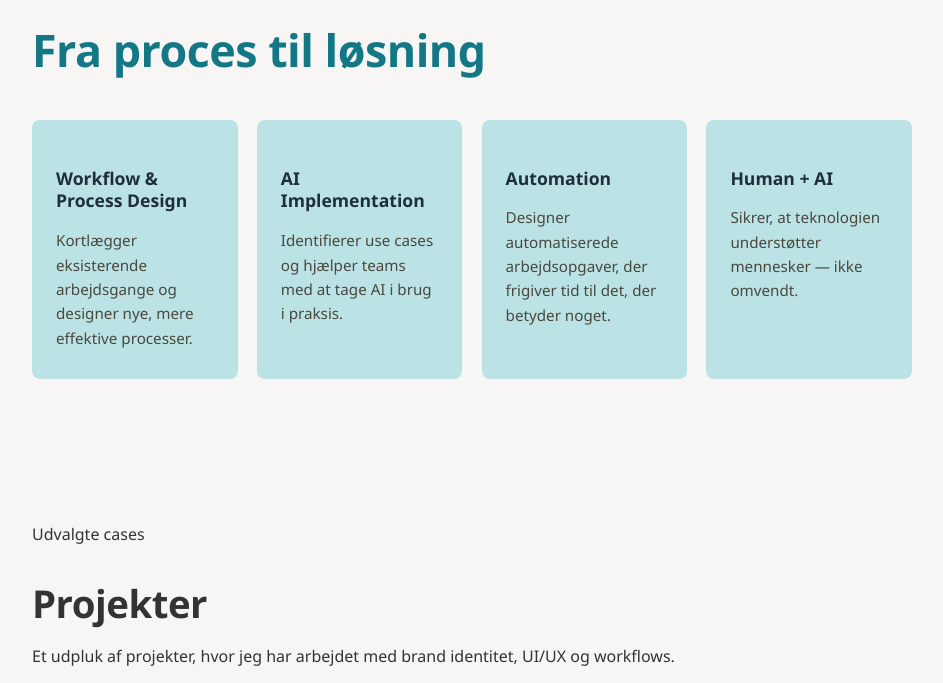
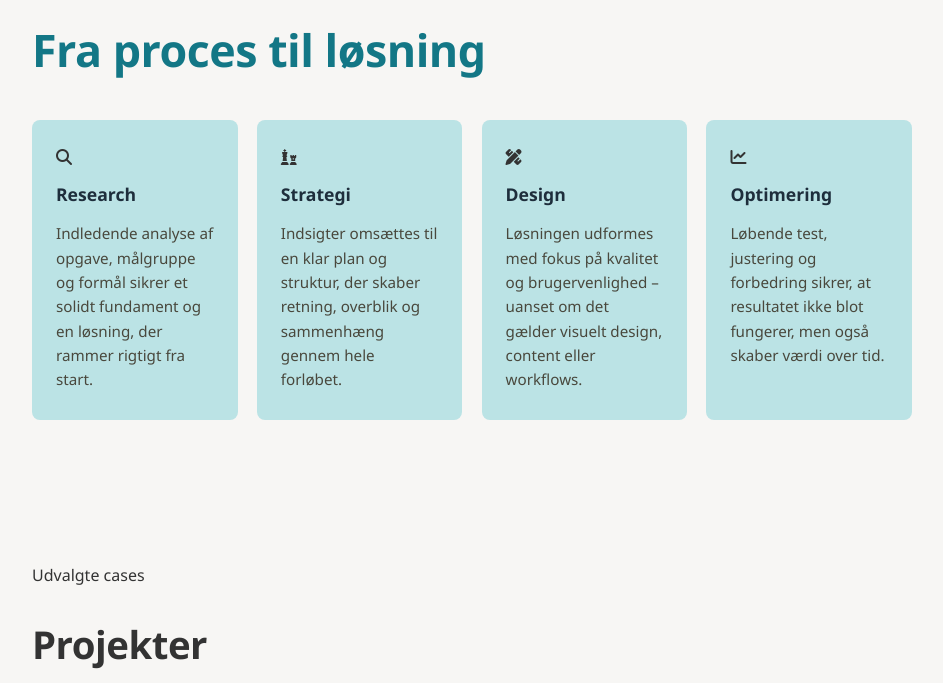
Before and after one commit to saneelahafeez/Web_Portfolio, a plain HTML site: page index.html in a window 1280 px wide. Shown: the part 1220-1903 px from the top of the page, without its empty margins (168-1111 px from the left). Drawn offline with Linux system fonts and the light colour scheme.

Commit message:
rettet icons i service card og scss fejl

```diff
--- a/css/style.scss
+++ b/css/style.scss
@@ -203,6 +203,23 @@ nav .logo img {
     flex-direction: column;
 }
 
+.service-card i {
+    // font-size: 3rem;
+    // color: partial.$subheading;   /* samme farve som dine overskrifter */
+    // margin-bottom: 0.5rem;
+    // display: block;
+    font-size: 2.5rem;
+    color: partial.$subheading;
+    background-color: rgba(27, 164, 185, 0.12);   /* svag teal-baggrund */
+    width: 60px;
+    height: 60px;
+    border-radius: 50%;
+    display: flex;
+    align-items: center;
+    justify-content: center;
+    margin-bottom: 1.2rem;
+}
+
 /* Kortets titel */
 .service-card h3 {
     font-size: 1.1rem;
@@ -357,9 +374,6 @@ body.dark .project-card {
     background-color: var(--card);
  }
 
-}
-
-
 
 //  kontakt formular
 
@@ -424,3 +438,4 @@ body.dark .project-card {
         }
     }
 }
+}
--- a/js/main.js
+++ b/js/main.js
@@ -114,6 +114,7 @@ class Services {
     getServices() {
         const cardsHTML = this.cards.map(c => `
             <article class="service-card">
+            <i class="${c.icon}"></i>
                 <h3>${c.title}</h3>
                 <p>${c.text}</p>
             </article>
@@ -220,20 +221,25 @@ const process= new processsection ("Research", "process1","Lorem ipsum dolor sit
 const services = new Services ("Hvad jeg kan","Fra proces til løsning",
     [
         {
-            title: "Workflow & Process Design",
-            text: "Kortlægger eksisterende arbejdsgange og designer nye, mere effektive processer."
+            icon: "fa-solid fa-magnifying-glass",
+            title: "Research",
+            text: "Indledende analyse af opgave, målgruppe og formål sikrer et solidt fundament og en løsning, der rammer rigtigt fra start."
         },
         {
-            title: "AI Implementation",
-            text: "Identifierer use cases og hjælper teams med at tage AI i brug i praksis."
+
+            icon: "fa-solid fa-chess",
+            title: "Strategi",
+            text: "Indsigter omsættes til en klar plan og struktur, der skaber retning, overblik og sammenhæng gennem hele forløbet."
         },
         {
-            title: "Automation",
-            text: "Designer automatiserede arbejdsopgaver, der frigiver tid til det, der betyder noget."
+            icon: "fa-solid fa-pen-ruler",
+            title: "Design",
+            text: "Løsningen udformes med fokus på kvalitet og brugervenlighed – uanset om det gælder visuelt design, content eller workflows."
         },
         {
-            title: "Human + AI",
-            text: "Sikrer, at teknologien understøtter mennesker — ikke omvendt."
+            icon: "fa-solid fa-chart-line",
+            title: "Optimering",
+            text: "Løbende test, justering og forbedring sikrer, at resultatet ikke blot fungerer, men også skaber værdi over tid."
         }
     ]
 );
@@ -242,7 +248,8 @@ const projects = new Projects(
     "Udvalgte cases",
     "Projekter",
     "Et udpluk af projekter, hvor jeg har arbejdet med brand identitet, UI/UX og workflows.",
-    [ // Her starter arrayet
+    [ // Her starter mit array of projects
+        //projekt 1
         {
             meta: "<Strong> Kategori: </strong> Process optimering  |  Workflow & AI  |  2026",
             title: "At effektivisere rutineopgaver og frigive tid til det, mennesker gør bedST.",
@@ -270,20 +277,6 @@ const projects = new Projects(
         }
     ]
 );
-
-/* const projects = new Projects(
-    "Udvalgte cases",
-    "Projekter",
-    "Et udpluk af projekter, hvor jeg har arbejdet med brand identitet, UI/UX og workflows.",
-    {
-        meta: "<Strong> Kategori: </strong> Process optimering  |  Workflow & AI  |  2026",
-        title: "At effektivisere rutineopgaver og frigive tid til det, mennesker gør bedst.",
-        desc: "Jeg har udviklet en AI Playbook – ikke en teknisk manual, men en praktisk hverdagsguide, der gør kunstig intelligens til en naturlig kollega i det daglige arbejde.",
-        link: "Read more",
-        tags: ["AI Playbook", "Prompting", "Process Design"],
-        image: "img/projekt1.png"
-    }
-); */
 
 const footer = new Footer(
     "© 2026 Saneela Hafeez",
```
Also changed, not shown: css/style.css.
